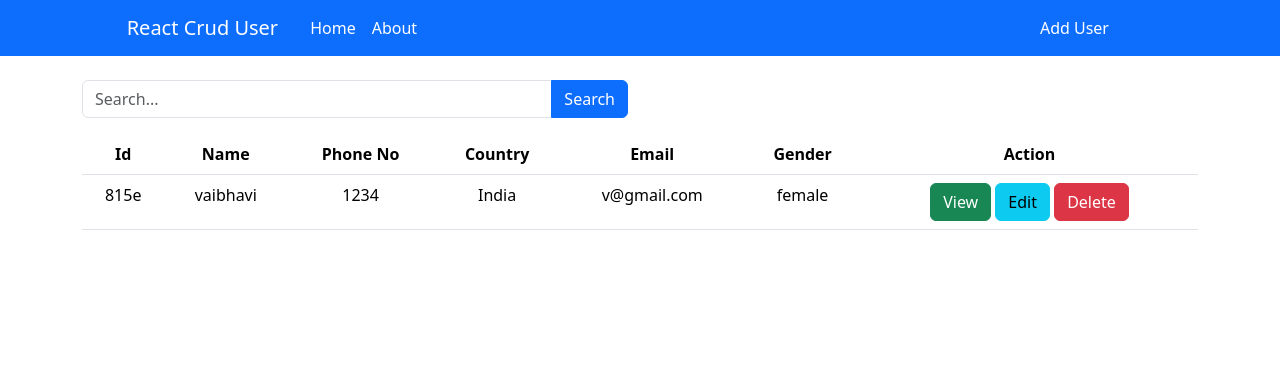
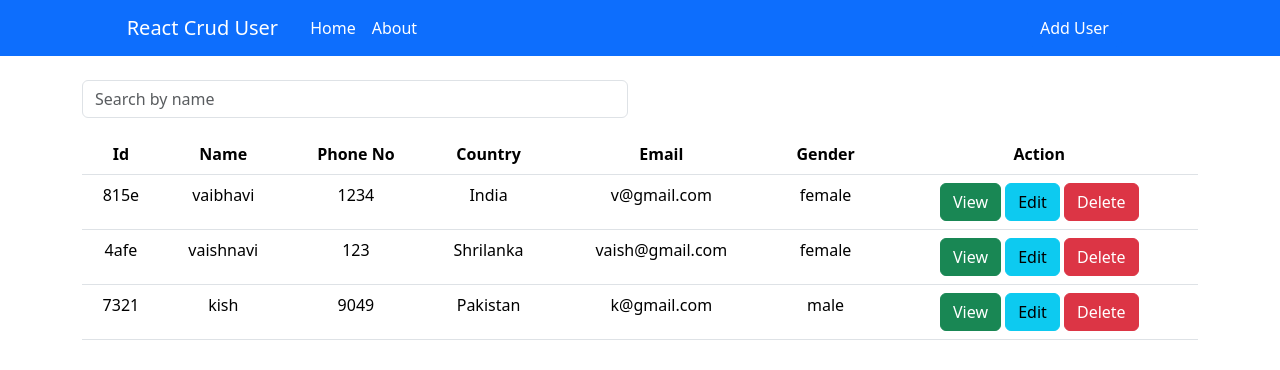
Before and after one commit to Vaibhavi7499/react-crud-user, a React (Create React App) app: page / in a window 1280 px wide. Shown: the top 370 px of the page. Built offline with nearby package versions, Linux system fonts and the light colour scheme; data requests are answered from the project's data file.

Commit message:
custom hook

```diff
--- a/src/App.js
+++ b/src/App.js
@@ -1,4 +1,3 @@
-import logo from './logo.svg';
 import './App.css';
 import { BrowserRouter, Route, Routes } from 'react-router-dom';
 import Layout from './components/Layout';
--- a/src/components/AddUser.jsx
+++ b/src/components/AddUser.jsx
@@ -5,7 +5,8 @@ import API_URL from "./API_URL";
 import useFetch from "./useFetch";
 
 function AddUser() {
-  let [country, setCountry] = useState([]);
+  let [country] = useFetch(API_URL.countryAPI);
+  console.log(country)
   let [users, setUsers] = useState({
     name: "",
     phoneNo: "",
@@ -15,21 +16,6 @@ function AddUser() {
   });
   let navigate = useNavigate();
   let params = useParams();
-
-  function getCountry() {
-    axios
-      .get(API_URL.countryAPI)
-      .then((res) => {
-        setCountry(res.data);
-      })
-      .catch((err) => {
-        console.warn(err);
-      });
-  }
-
-  useEffect(() => {
-    getCountry();
-  }, []);
 
   useEffect(() => {
     if (params.id) {
@@ -54,8 +40,7 @@ function AddUser() {
       users.phoneNo === ""
     ) {
       alert("Please enter the details....");
-    }
-else{
+    } else {
       if (params?.id) {
         axios({
           method: "PUT",
@@ -65,8 +50,7 @@ else{
           alert("User update successfully");
           navigate("/");
         });
-    }
-       else {
+      } else {
         axios({
           method: "POST",
           url: API_URL.userAPI,
@@ -116,8 +100,8 @@ else{
             <option value="" disabled>
               select
             </option>
-            {country.map((e) => (
-              <option value={e.name}>{e.name}</option>
+            {country?.map((e) => (
+              <option value={e?.name}>{e?.name}</option>
             ))}
           </select>
         </div>
--- a/src/components/Home.jsx
+++ b/src/components/Home.jsx
@@ -5,7 +5,8 @@ import { useNavigate } from "react-router-dom";
 
 function Home() {
   let [users, setUsers] = useState([]);
-let navigate =  useNavigate();
+  let navigate = useNavigate();
+  let [inpt, setInput] = useState("");
 
   function getUserData() {
     axios
@@ -22,23 +23,39 @@ let navigate =  useNavigate();
     getUserData();
   }, []);
 
-  let deleteUser=(id)=>{
-axios({
-  method : "DELETE",
-  url :API_URL.userAPI+"/"+id,
-}).then((r)=>{
-  getUserData();
-}).catch((err)=>{
-  console.log(err);
-})
-  }
+  let deleteUser = (id) => {
+    axios({
+      method: "DELETE",
+      url: API_URL.userAPI + "/" + id,
+    })
+      .then((r) => {
+        getUserData();
+      })
+      .catch((err) => {
+        console.log(err);
+      });
+  };
 
-  let editUser=(obj)=>{
-navigate("/adduser/"+obj.id);
-  }
+  let editUser = (obj) => {
+    navigate("/adduser/" + obj.id);
+  };
 
-  let viewUser=(id)=>{
-navigate("/viewuser/"+id);
+  let viewUser = (id) => {
+    navigate("/viewuser/" + id);
+  };
+
+  function getInptValue(e) {
+    if (e.target.value === "") {
+      getUserData();
+      setInput("");
+    } else {
+      setInput(e.target.value);
+      let a = users.filter((e) => {
+        return e.name.toLowerCase().includes(inpt.toLowerCase());
+      });
+
+      setUsers(a);
+    }
   }
 
   return (
@@ -46,10 +63,13 @@ navigate("/viewuser/"+id);
       <div class="row mb-3">
         <div class="col-md-6">
           <div class="input-group">
-            <input type="text" class="form-control" placeholder="Search..." />
-            <button class="btn btn-primary" type="button">
-              Search
-            </button>
+            <input
+              type="text"
+              class="form-control"
+              value={inpt}
+              placeholder="Search by name"
+              onChange={(e) => getInptValue(e)}
+            />
           </div>
         </div>
       </div>
@@ -74,9 +94,22 @@ navigate("/viewuser/"+id);
               <td>{e.country}</td>
               <td>{e.email}</td>
               <td>{e.gender}</td>
-              <td><button className="btn btn-success" onClick={()=>viewUser(e?.id)}>View</button>{" "}
-                <button className="btn btn-info" onClick={()=>editUser(e)}>Edit</button>{" "}
-                <button className="btn btn-danger" onClick={()=>deleteUser(e?.id)}>Delete</button>
+              <td>
+                <button
+                  className="btn btn-success"
+                  onClick={() => viewUser(e?.id)}
+                >
+                  View
+                </button>{" "}
+                <button className="btn btn-info" onClick={() => editUser(e)}>
+                  Edit
+                </button>{" "}
+                <button
+                  className="btn btn-danger"
+                  onClick={() => deleteUser(e?.id)}
+                >
+                  Delete
+                </button>
               </td>
             </tr>
           ))}
--- a/src/components/ViewUser.jsx
+++ b/src/components/ViewUser.jsx
@@ -2,38 +2,39 @@ import axios from "axios";
 import React, { useEffect, useState } from "react";
 import API_URL from "./API_URL";
 import { useParams } from "react-router-dom";
+import useFetch from "./useFetch";
 
 const ViewUser = () => {
   let params = useParams();
-  let [viewUserData, setViewUserData] = useState({});
-
-  useEffect(() => {
-    if (params.id) {
-      axios
-        .get(API_URL.userAPI + "/" + params.id)
-        .then((res) => {
-            console.log(res);
-          setViewUserData(res.data);
-        })
-        .catch((err) => {
-          console.warn(err);
-        });
-    }
-  }, [params.id]);
+  let [viewUserData] = useFetch(API_URL.userAPI + "/" + params.id);
 
   return (
     <div>
-    <div className="card p-3" style={{ width: '18rem', margin: '20px auto' }}>
+      <div className="card p-3" style={{ width: "18rem", margin: "20px auto" }}>
         <h3>User Details</h3>
-    <div className="card-body">
-
-      <p className="card-text"><strong>Name : </strong>{viewUserData.name}</p>
-      <p className="card-text"><strong>Phone No : </strong>{viewUserData.phoneNo}</p>
-      <p className="card-text"><strong>Country : </strong>{viewUserData.country}</p>
-      <p className="card-text"><strong>Email : </strong>{viewUserData.email}</p>
-      <p className="card-text"><strong>Gender : </strong>{viewUserData.gender}</p>
-    </div>
-  </div>
+        <div className="card-body">
+          <p className="card-text">
+            <strong>Name : </strong>
+            {viewUserData.name}
+          </p>
+          <p className="card-text">
+            <strong>Phone No : </strong>
+            {viewUserData.phoneNo}
+          </p>
+          <p className="card-text">
+            <strong>Country : </strong>
+            {viewUserData.country}
+          </p>
+          <p className="card-text">
+            <strong>Email : </strong>
+            {viewUserData.email}
+          </p>
+          <p className="card-text">
+            <strong>Gender : </strong>
+            {viewUserData.gender}
+          </p>
+        </div>
+      </div>
     </div>
   );
 };
--- a/src/components/useFetch.js
+++ b/src/components/useFetch.js
@@ -1,9 +1,9 @@
-import React, { useEffect, useState } from 'react';
+import  { useEffect, useState } from 'react';
 import axios from 'axios';
 
 const useFetch = (url) => {
-    let [usefetchUrl,setUseFetchUrl] = useState("");
-
+    let [usefetchUrl,setUseFetchUrl] = useState([]);
+console.log(url)
     useEffect(()=>{
         axios
         .get(url)
@@ -13,7 +13,7 @@ const useFetch = (url) => {
         .catch((err) => {
           console.warn(err);
         })
-    },[])
+    },[url])
 
 
     return [usefetchUrl];
--- a/src/db.json
+++ b/src/db.json
@@ -7,6 +7,22 @@
       "country": "India",
       "email": "v@gmail.com",
       "gender": "female"
+    },
+    {
+      "id": "4afe",
+      "name": "vaishnavi",
+      "phoneNo": "123",
+      "country": "Shrilanka",
+      "email": "vaish@gmail.com",
+      "gender": "female"
+    },
+    {
+      "id": "7321",
+      "name": "kish",
+      "phoneNo": "9049",
+      "country": "Pakistan",
+      "email": "k@gmail.com",
+      "gender": "male"
     }
   ],
   "country": [
```
Lines whose indentation alone changed are shown as unchanged.
